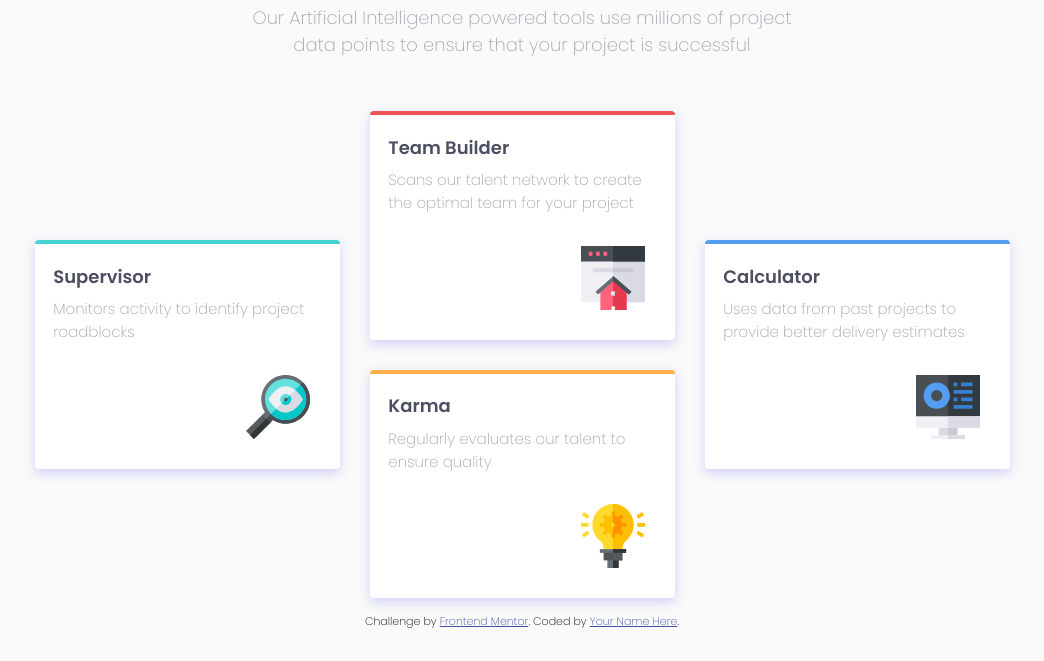
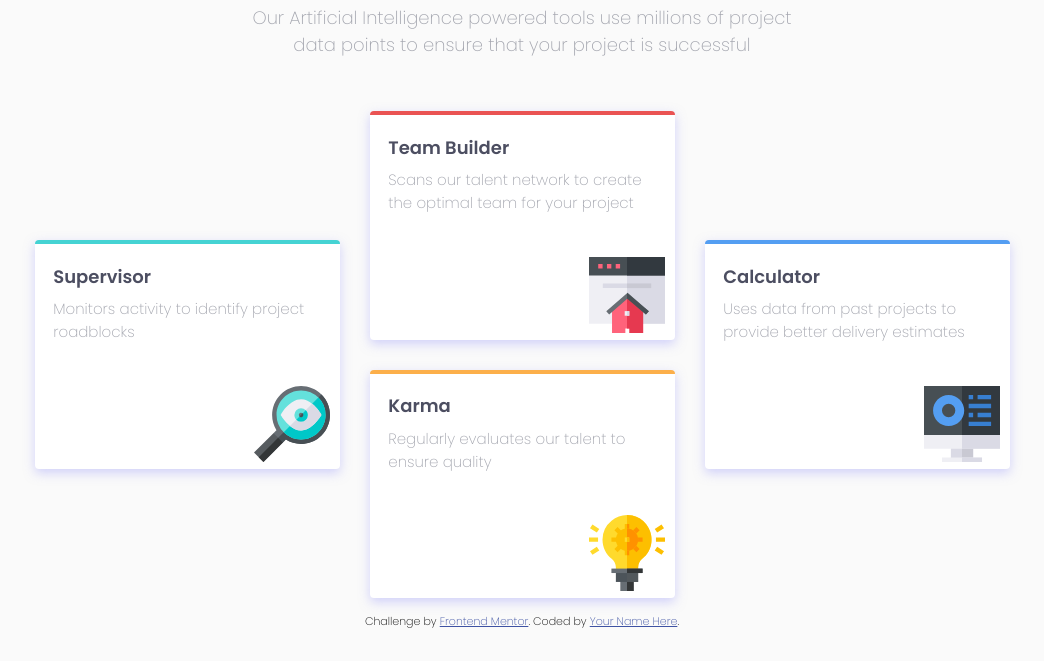
Before and after one commit to toshirokubota/four-card-feature-section, a plain HTML site: page index.html in a window 1280 px wide. Shown: the part 139-800 px from the top of the page, without its empty margins (118-1162 px from the left). Drawn offline with Linux system fonts and the light colour scheme.

Commit message:
dealing with scaling background icon that is not obscuring the text

```diff
--- a/style.css
+++ b/style.css
@@ -90,7 +90,7 @@ h2 {
     background-color: white;
     padding: 1rem;
     border-radius: 3pt;
-    min-height: 14rem;
+    /* min-height: 14rem; */
     position: relative;
     box-shadow: 0pt 3pt 8pt rgba(167, 167, 250, 0.5);
     width: 100%;
@@ -99,12 +99,14 @@ h2 {
 .card::after {
     content: "";
     display:inline-block;
-    width: 64px;
-    height: 64px;
+    min-width: 64px;
+    min-height: 64px;
+    width: 25%;
+    aspect-ratio: 1/1;
     position: absolute;
-    background-size: 48px 48px;
-    bottom: 0.5rem;
-    right: 0.5rem;
+    background-size: 100% 100%;
+    bottom: 3%;
+    right: 3%;
 }
 .card.supervisor {
     border-top: solid 3pt var(--cyan);
@@ -135,12 +137,16 @@ h2 {
     background-repeat: no-repeat;
 }
 .card-title {
+    position:relative;
+    z-index: 1;
     font-size: 1.2rem;
     font-weight: 600;
     color:var(--very-dark-blue);
     padding-bottom: 0.5rem;
 }
 .card-caption {
+    position:relative;
+    z-index: 1;
     font-size: 1rem;
     color: var(--grayish-blue);
 }
@@ -148,7 +154,7 @@ footer {
     margin-top: 1rem;
 }
 
-@media only screen and (min-width: 800px) {
+@media only screen and (min-width: 600px) {
     body {
         justify-content: center;
     }
@@ -179,9 +185,9 @@ footer {
         padding: 1.25rem;
         aspect-ratio: 4/3;
     }
-    .card::after {
-        background-size: 64px 64px;
-        bottom: 2rem;
-        right: 2rem;
-    }
+    /* .card::after {
+        background-size: 5vw 5vw;
+        bottom: 1vw;
+        right: 1vw;
+    } */
 }
```
